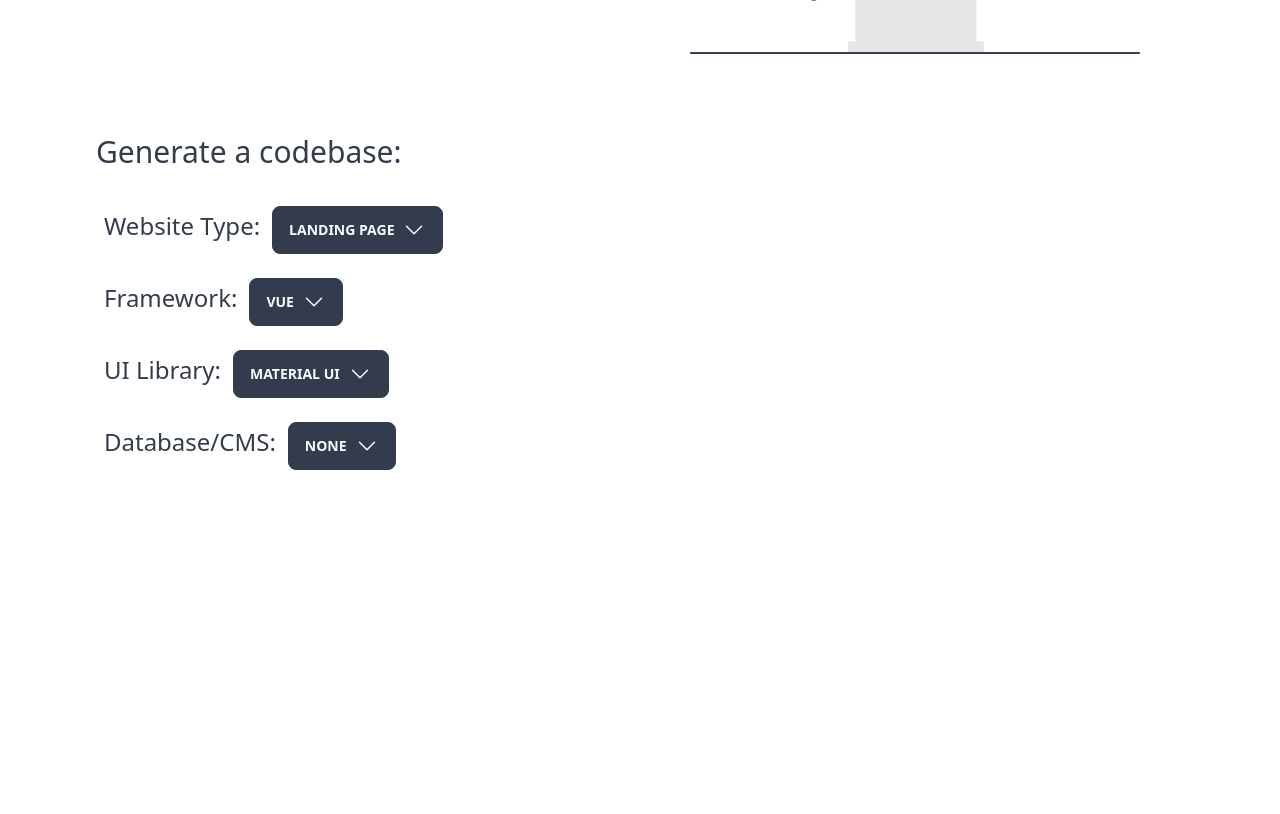
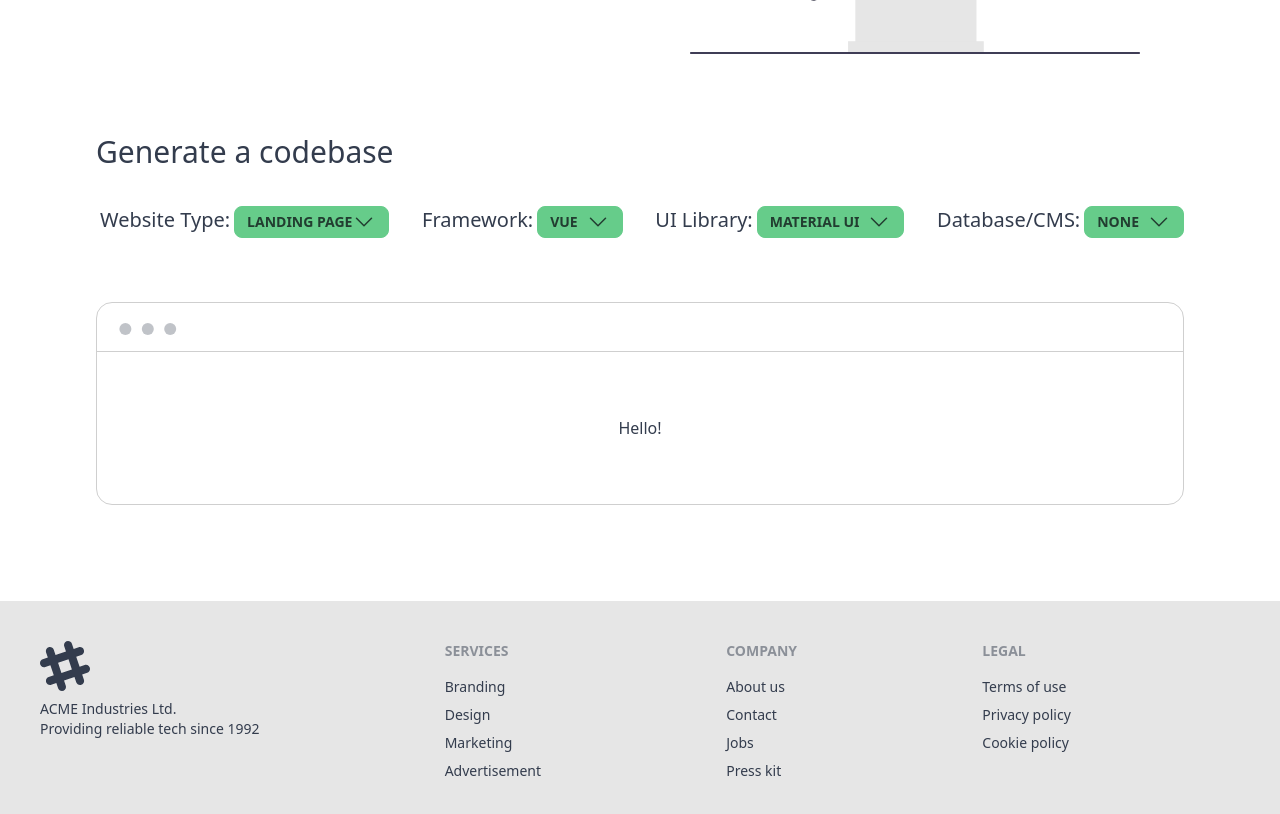
Before and after one commit to kt474/vuenite, a Vue app: page / in a window 1280 px wide. Shown: the part 580-1394 px from the top of the page. Before the commit the page ends 1297 px from the top, so only its background shows below. Built offline with nearby package versions, Linux system fonts and the light colour scheme.

Commit message:
add footer template

```diff
--- a/src/App.vue
+++ b/src/App.vue
@@ -1,6 +1,7 @@
 <script setup lang="ts">
 import Navbar from "./components/Navbar.vue";
 import Main from "./components/Main.vue";
+import Footer from "./components/Footer.vue";
 </script>
 
 <template>
@@ -8,6 +9,7 @@
     <Navbar />
     <Main />
   </div>
+  <Footer />
 </template>
 
 <style scoped></style>
--- /dev/null
+++ b/src/components/Footer.vue
@@ -0,0 +1,42 @@
+<script setup lang="ts"></script>
+<template>
+  <footer class="footer p-10 bg-base-200 text-base-content mt-24">
+    <div>
+      <svg
+        width="50"
+        height="50"
+        viewBox="0 0 24 24"
+        xmlns="http://www.w3.org/2000/svg"
+        fill-rule="evenodd"
+        clip-rule="evenodd"
+        class="fill-current"
+      >
+        <path
+          d="M22.672 15.226l-2.432.811.841 2.515c.33 1.019-.209 2.127-1.23 2.456-1.15.325-2.148-.321-2.463-1.226l-.84-2.518-5.013 1.677.84 2.517c.391 1.203-.434 2.542-1.831 2.542-.88 0-1.601-.564-1.86-1.314l-.842-2.516-2.431.809c-1.135.328-2.145-.317-2.463-1.229-.329-1.018.211-2.127 1.231-2.456l2.432-.809-1.621-4.823-2.432.808c-1.355.384-2.558-.59-2.558-1.839 0-.817.509-1.582 1.327-1.846l2.433-.809-.842-2.515c-.33-1.02.211-2.129 1.232-2.458 1.02-.329 2.13.209 2.461 1.229l.842 2.515 5.011-1.677-.839-2.517c-.403-1.238.484-2.553 1.843-2.553.819 0 1.585.509 1.85 1.326l.841 2.517 2.431-.81c1.02-.33 2.131.211 2.461 1.229.332 1.018-.21 2.126-1.23 2.456l-2.433.809 1.622 4.823 2.433-.809c1.242-.401 2.557.484 2.557 1.838 0 .819-.51 1.583-1.328 1.847m-8.992-6.428l-5.01 1.675 1.619 4.828 5.011-1.674-1.62-4.829z"
+        ></path>
+      </svg>
+      <p>ACME Industries Ltd.<br />Providing reliable tech since 1992</p>
+    </div>
+    <div>
+      <span class="footer-title">Services</span>
+      <a class="link link-hover">Branding</a>
+      <a class="link link-hover">Design</a>
+      <a class="link link-hover">Marketing</a>
+      <a class="link link-hover">Advertisement</a>
+    </div>
+    <div>
+      <span class="footer-title">Company</span>
+      <a class="link link-hover">About us</a>
+      <a class="link link-hover">Contact</a>
+      <a class="link link-hover">Jobs</a>
+      <a class="link link-hover">Press kit</a>
+    </div>
+    <div>
+      <span class="footer-title">Legal</span>
+      <a class="link link-hover">Terms of use</a>
+      <a class="link link-hover">Privacy policy</a>
+      <a class="link link-hover">Cookie policy</a>
+    </div>
+  </footer>
+</template>
+<style scoped></style>
--- a/src/components/Main.vue
+++ b/src/components/Main.vue
@@ -16,11 +16,12 @@
     </div>
   </div>
   <div class="mx-24 mt-20">
-    <p class="text-3xl my-8">Generate a codebase:</p>
+    <p class="text-3xl my-8">Generate a codebase</p>
+    <div class="flex justify-between">
       <div class="flex mb-4">
-      <p class="text-2xl m-2">Website Type:</p>
+        <p class="text-xl m-1">Website Type:</p>
         <div class="dropdown">
-        <label tabindex="0" class="btn m-1"
+          <label tabindex="0" class="btn btn-sm btn-primary mt-1"
             >Landing Page
             <svg
               xmlns="http://www.w3.org/2000/svg"
@@ -28,7 +29,7 @@
               viewBox="0 0 24 24"
               stroke-width="1.5"
               stroke="currentColor"
-            class="w-6 h-6 ml-2"
+              class="w-6 h-6"
             >
               <path
                 stroke-linecap="round"
@@ -48,9 +49,9 @@
         </div>
       </div>
       <div class="flex mb-4">
-      <p class="text-2xl m-2">Framework:</p>
+        <p class="text-xl m-1">Framework:</p>
         <div class="dropdown">
-        <label tabindex="0" class="btn m-1"
+          <label tabindex="0" class="btn btn-sm btn-primary mt-1"
             >Vue
             <svg
               xmlns="http://www.w3.org/2000/svg"
@@ -70,7 +71,7 @@
 
           <ul
             tabindex="0"
-          class="dropdown-content menu p-2 shadow bg-base-100 rounded-box w-52"
+            class="dropdown-content menu p-2 shadow bg-base-200 rounded-box w-52"
           >
             <li><a>Vue</a></li>
             <li><a>Nuxt</a></li>
@@ -78,9 +79,9 @@
         </div>
       </div>
       <div class="flex mb-4">
-      <p class="text-2xl m-2">UI Library:</p>
+        <p class="text-xl m-1">UI Library:</p>
         <div class="dropdown">
-        <label tabindex="0" class="btn m-1"
+          <label tabindex="0" class="btn btn-sm btn-primary mt-1"
             >Material UI
             <svg
               xmlns="http://www.w3.org/2000/svg"
@@ -100,7 +101,7 @@
 
           <ul
             tabindex="0"
-          class="dropdown-content menu p-2 shadow bg-base-100 rounded-box w-52"
+            class="dropdown-content menu p-2 shadow bg-base-200 rounded-box w-52"
           >
             <li><a>Material UI</a></li>
             <li><a>Quasar</a></li>
@@ -111,9 +112,9 @@
         </div>
       </div>
       <div class="flex mb-4">
-      <p class="text-2xl m-2">Database/CMS:</p>
+        <p class="text-xl m-1">Database/CMS:</p>
         <div class="dropdown">
-        <label tabindex="0" class="btn m-1"
+          <label tabindex="0" class="btn btn-sm btn-primary mt-1"
             >None
             <svg
               xmlns="http://www.w3.org/2000/svg"
@@ -133,7 +134,7 @@
 
           <ul
             tabindex="0"
-          class="dropdown-content menu p-2 shadow bg-base-100 rounded-box w-52"
+            class="dropdown-content menu p-2 shadow bg-base-200 rounded-box w-52"
           >
             <li><a>None</a></li>
             <li><a>Firestore</a></li>
@@ -144,6 +145,12 @@
         </div>
       </div>
     </div>
+    <div class="mockup-window border border-base-300 mt-12">
+      <div class="flex justify-center px-4 py-16 border-t border-base-300">
+        Hello!
+      </div>
+    </div>
+  </div>
 </template>
 
 <style scoped></style>
--- a/src/components/Navbar.vue
+++ b/src/components/Navbar.vue
@@ -3,16 +3,14 @@
 <template>
   <div class="flex mt-8 mx-8 justify-between">
     <div class="text-3xl flex font-semibold">
-      <p class="text-primary">Vue</p>
-      <p class="text-secondary">nite</p>
+      <p class="text-primary font-semibold">VUE</p>
+      <p class="text-secondary font-semibold">NITE</p>
     </div>
     <div class="text-2xl flex">
       <p class="mx-4">Home</p>
       <p class="mx-4">About</p>
       <p class="mx-4">Docs</p>
-      <button class="btn btn-outline btn-primary -mt-2 ml-2">
-        Get Started
-      </button>
+      <button class="btn btn-secondary -mt-2 ml-2">Get Started</button>
     </div>
   </div>
 </template>
```
Lines whose indentation alone changed are shown as unchanged.
